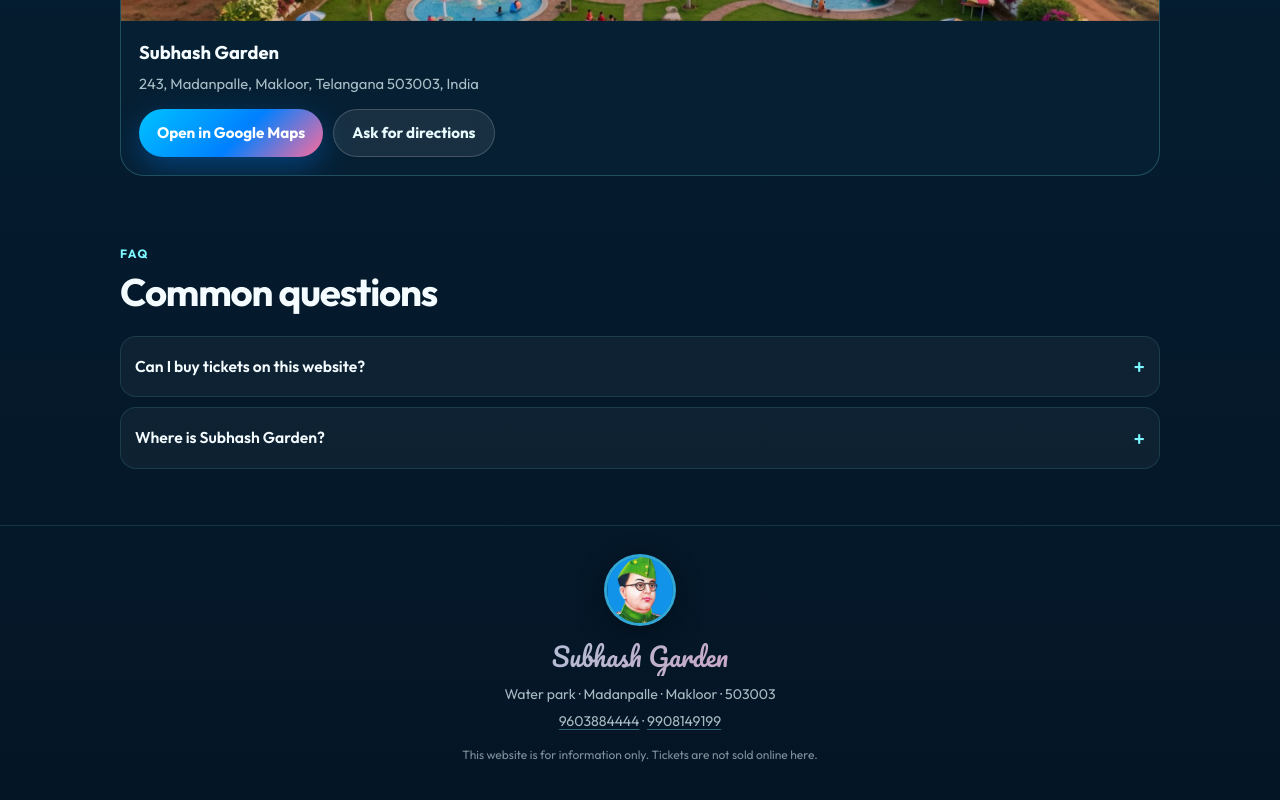
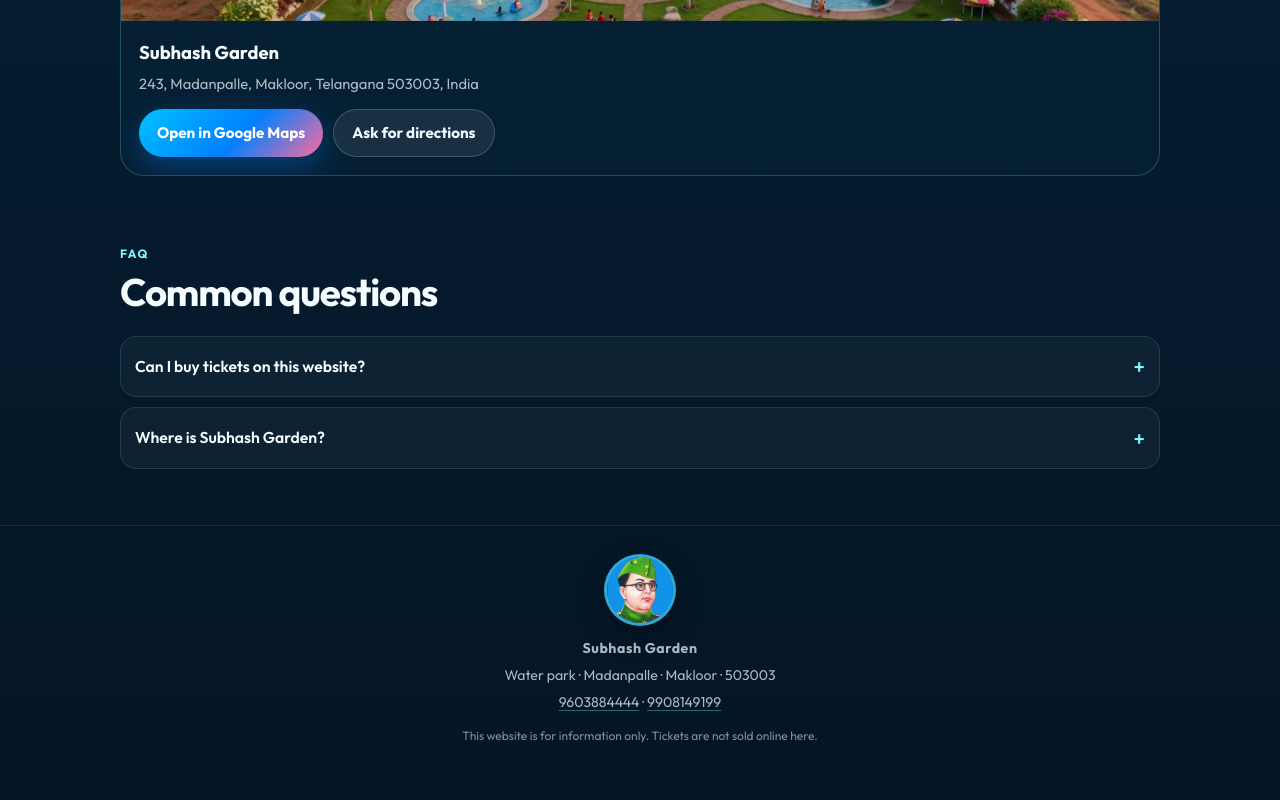
Before and after one commit to pineontheway/subashgardenweb, a React (Vite) app: page / in a window 1280 px wide. Shown: the part 2324-3124 px from the top of the page. Built offline with nearby package versions, Linux system fonts and the light colour scheme.

Commit message:
Simplify footer brand to plain text
Drop the Pacifico script wordmark; keep logo plus clean Outfit-style Subhash Garden label.

```diff
--- a/src/App.tsx
+++ b/src/App.tsx
@@ -416,7 +416,7 @@
           width={72}
           height={72}
         />
-        <div className="logo-script">Subhash Garden</div>
+        <p className="footer-name">Subhash Garden</p>
         <p>Water park · Madanpalle · Makloor · 503003</p>
         <p>
           <a href={`tel:+91${PHONE_PRIMARY}`}>{PHONE_PRIMARY}</a>
--- a/src/index.css
+++ b/src/index.css
@@ -1170,13 +1170,12 @@
   text-align: center;
 }
 
-.footer .logo-script {
-  font-family: 'Pacifico', cursive;
-  font-size: 1.6rem;
-  background: linear-gradient(120deg, var(--aqua), var(--coral));
-  -webkit-background-clip: text;
-  background-clip: text;
-  color: transparent;
+.footer-name {
+  font-family: inherit;
+  font-size: 1.05rem;
+  font-weight: 700;
+  letter-spacing: 0.04em;
+  color: var(--foam);
   margin-bottom: 8px;
 }
 
```
